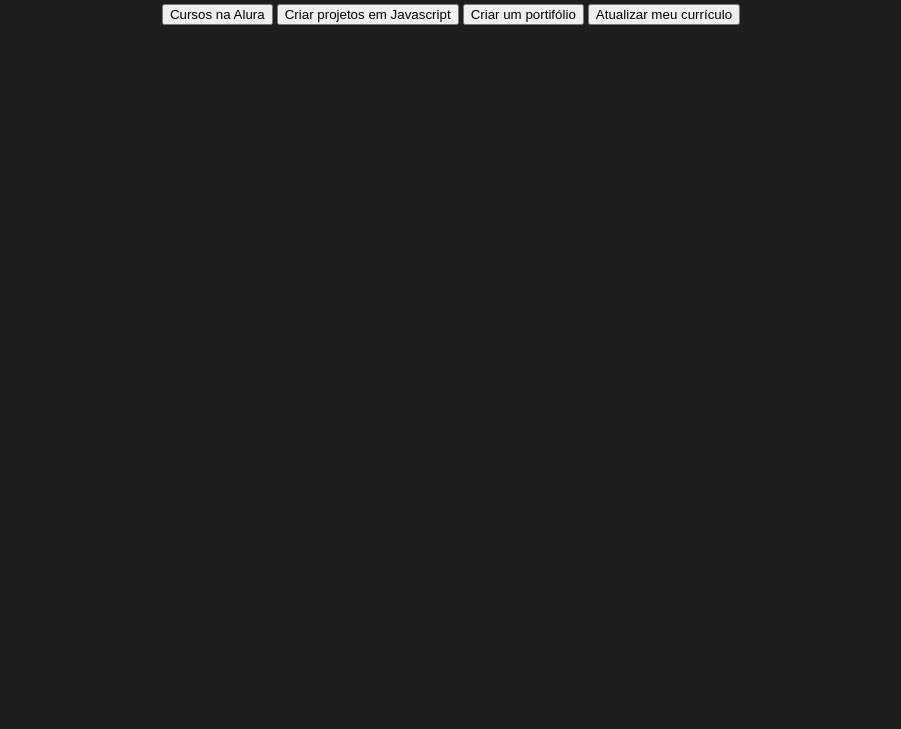
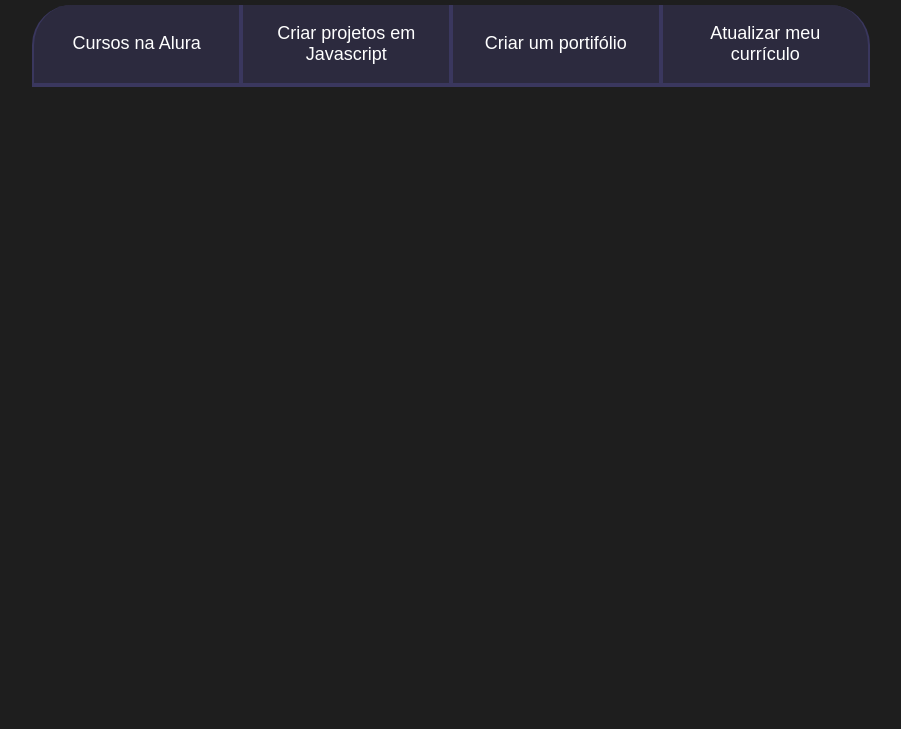
Before and after one commit to LucasandrePetry/trabalho-de-programa-o-2024, a plain HTML site: page index.html in a window 1280 px wide. Shown: the part 71-800 px from the top of the page, without its empty margins (189-1090 px from the left). Drawn offline with Linux system fonts and the light colour scheme.

Commit message:
Add files via upload

```diff
--- a/style.css
+++ b/style.css
@@ -12,7 +12,7 @@
 body{
     background-color: var(--cor-de-fundo);
     color: var(--branco);
-    font-family: " Chakra Petch ", " sans-serif ";
+    font-family: " Chakra Petch ", sans-serif;
 
 }
 
@@ -24,3 +24,49 @@ body{
     max-width: 100%;
     margin: 0 auto;
 }
+
+.título-principal{
+    text-align: left;
+    width: 100%;
+    font-size: 32px;
+}
+
+.título-principal span{
+    color: var(--verde);
+}
+
+.botao{
+    font-family: "Crakra petch", sans-serif;
+    background-color: var(--botão-inativo);
+    color: var(--branco);
+    display: flex;
+    justify-content: center;
+    padding: 1em;
+    font-size: 18px;
+    align-items: center;
+    width: 100%;
+    border-bottom: 4px solid var(--botão-ativo);
+    border-right: 2px solid var(--botão-ativo);
+    border-left: 2px solid var(--botão-ativo);
+    border-top: none;
+}
+
+.botao:first-child{
+    border-radius: 40px 40px 0 0;
+}
+
+.botoes{
+    display: block;
+}
+
+@media screen and (min-width: 768px) {
+    .botoes{
+        display: flex;
+    }
+    .botao:first-child{
+        border-radius: 40px 0 0 0;
+    }
+    .botao:last-child{
+        border-radius: 0 40px 0 0 ;
+    }
+}
```
